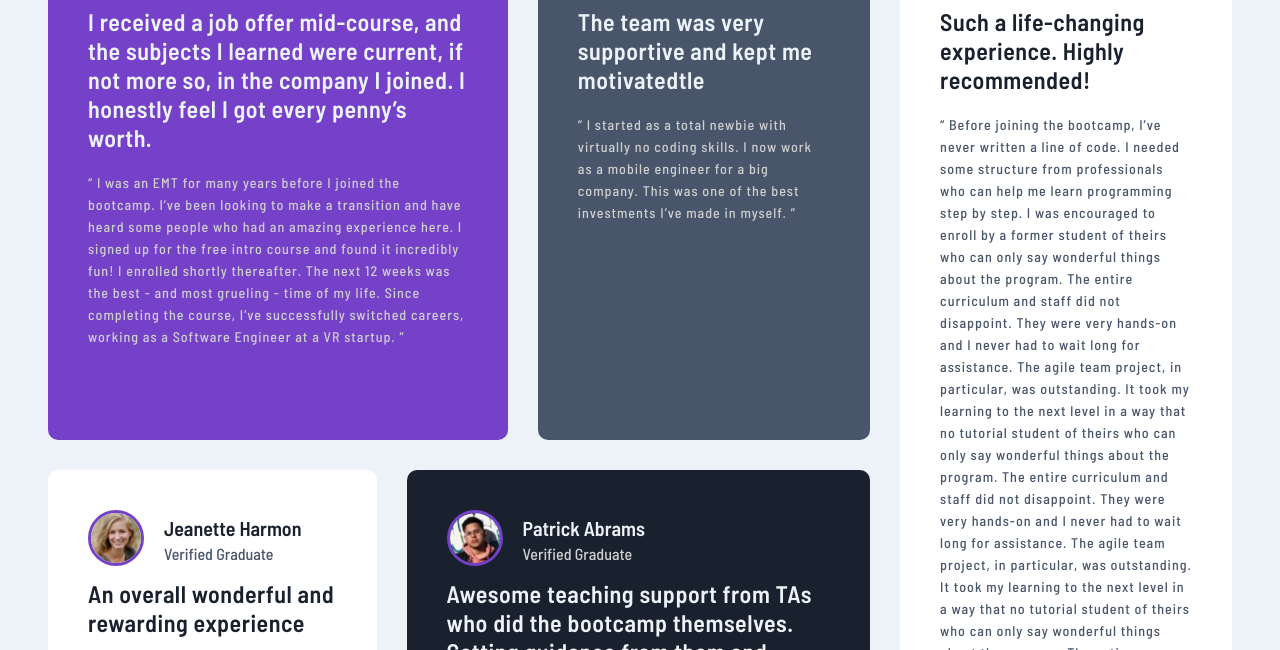
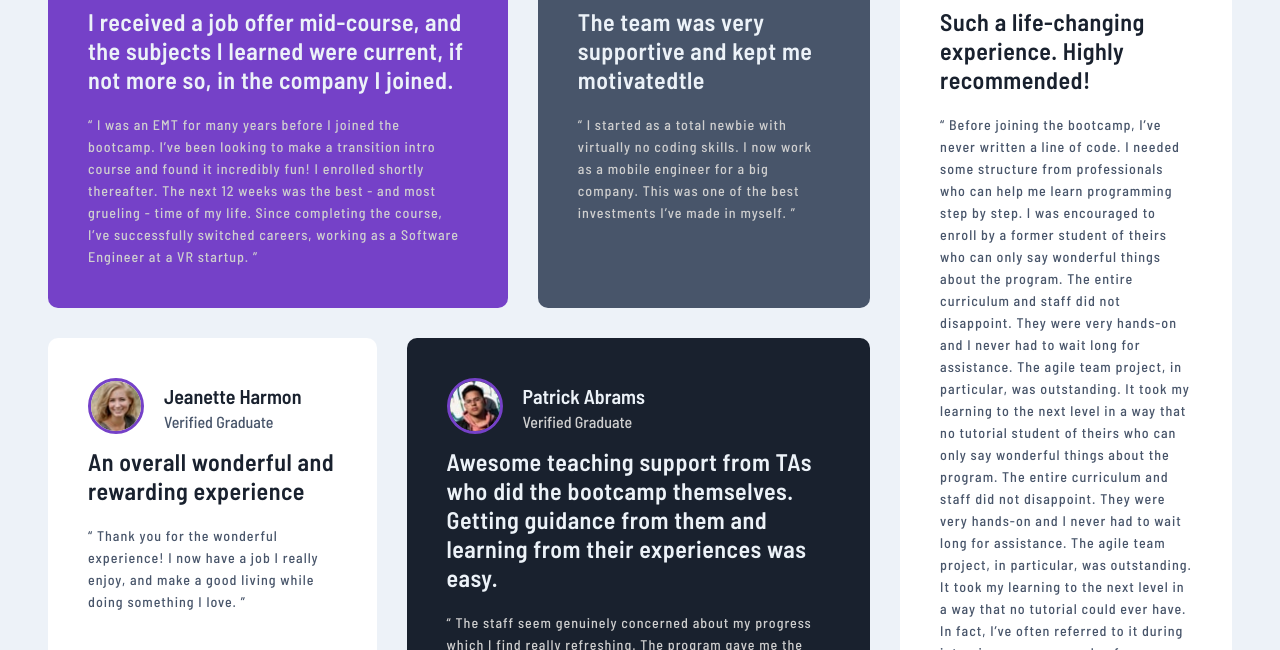
Before and after one commit to oybek94/gridtemplate, a plain HTML site: page index.html in a window 1280 px wide. Shown: the part 150-800 px from the top of the page. Drawn offline with Linux system fonts and the light colour scheme.

Commit message:
bugs fixed

```diff
--- a/index.html
+++ b/index.html
@@ -31,12 +31,11 @@
           </div>
           <div class="card-title">
             <h2 class="title">I received a job offer mid-course, and the subjects I learned were current, if not more
-              so, in the company I joined. I honestly feel I got every penny’s worth.</h2>
+              so, in the company I joined.
           </div>
           <div class="card-desc">
             <p class="description">“ I was an EMT for many years before I joined the bootcamp. I’ve been looking to make
-              a transition and have heard some people who had an amazing experience here. I signed up
-              for the free intro course and found it incredibly fun! I enrolled shortly thereafter.
+              a transition intro course and found it incredibly fun! I enrolled shortly thereafter.
               The next 12 weeks was the best - and most grueling - time of my life. Since completing
               the course, I’ve successfully switched careers, working as a Software Engineer at a VR startup. ”</p>
           </div>
@@ -80,9 +79,6 @@
             <p class="description c-dg"> “ Before joining the bootcamp, I’ve never written a line of code. I needed some
               structure from professionals who can help me learn programming step by step. I was encouraged to enroll by
               a former student of theirs who can only say wonderful things about the program. The entire curriculum and
-              staff did not disappoint. They were very hands-on and I never had to wait long for assistance. The agile
-              team project, in particular, was outstanding. It took my learning to the next level in a way that no
-              tutorial student of theirs who can only say wonderful things about the program. The entire curriculum and
               staff did not disappoint. They were very hands-on and I never had to wait long for assistance. The agile
               team project, in particular, was outstanding. It took my learning to the next level in a way that no
               tutorial student of theirs who can only say wonderful things about the program. The entire curriculum and
```
